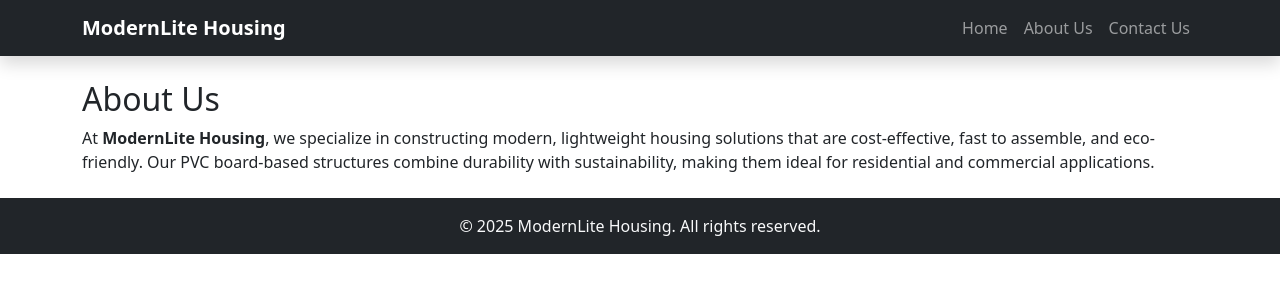
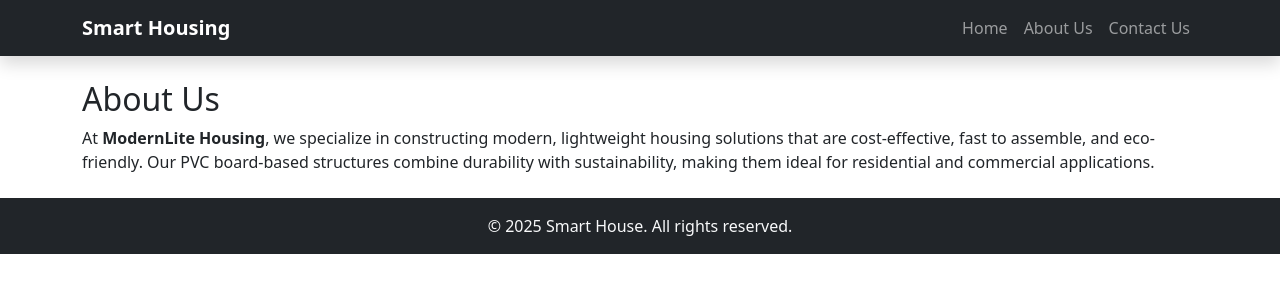
Before and after one commit to hanklokyaw/san-myanmar_site, a Flask app: page /about in a window 1280 px wide. Shown: the top 300 px of the page. Run offline with Flask 3, Linux system fonts and the light colour scheme; some libraries are stand-ins or nearby versions.

Commit message:
updated company name

```diff
--- a/templates/base.html
+++ b/templates/base.html
@@ -3,7 +3,7 @@
 <head>
     <meta charset="utf-8">
     <meta name="viewport" content="width=device-width, initial-scale=1">
-    <title>ModernLite Housing</title>
+    <title>Smart Housing</title>
     <link rel="stylesheet" href="https://cdn.jsdelivr.net/npm/bootstrap@5.3.3/dist/css/bootstrap.min.css">
 </head>
 <body>
@@ -11,7 +11,7 @@
     <nav class="navbar navbar-expand-lg navbar-dark bg-dark shadow">
         <div class="container">
             <a class="navbar-brand fw-bold" href="{{ url_for('index') }}">
-                ModernLite Housing
+                Smart Housing
             </a>
             <div class="collapse navbar-collapse">
                 <ul class="navbar-nav ms-auto">
@@ -40,7 +40,7 @@
 
     <!-- Footer -->
     <footer class="bg-dark text-light text-center py-3 mt-4">
-        <p class="mb-0">&copy; 2025 ModernLite Housing. All rights reserved.</p>
+        <p class="mb-0">&copy; 2025 Smart House. All rights reserved.</p>
     </footer>
 
     <script src="https://cdn.jsdelivr.net/npm/bootstrap@5.3.3/dist/js/bootstrap.bundle.min.js"></script>
```
